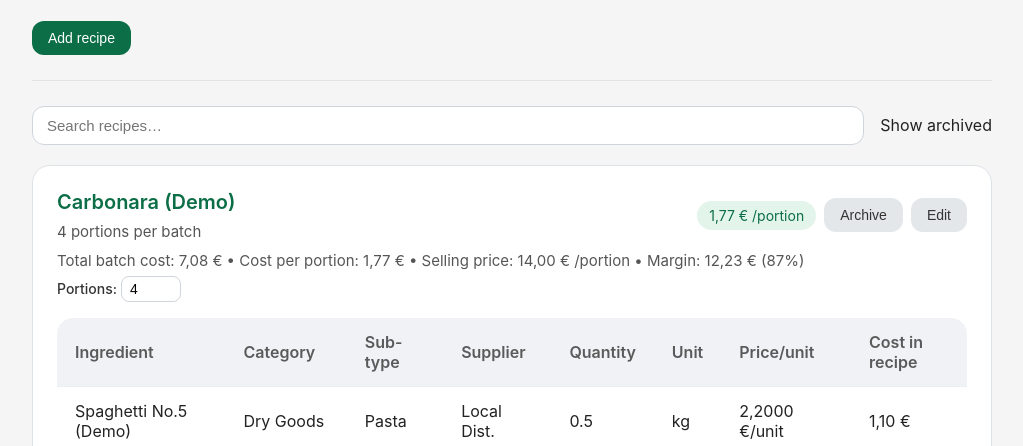
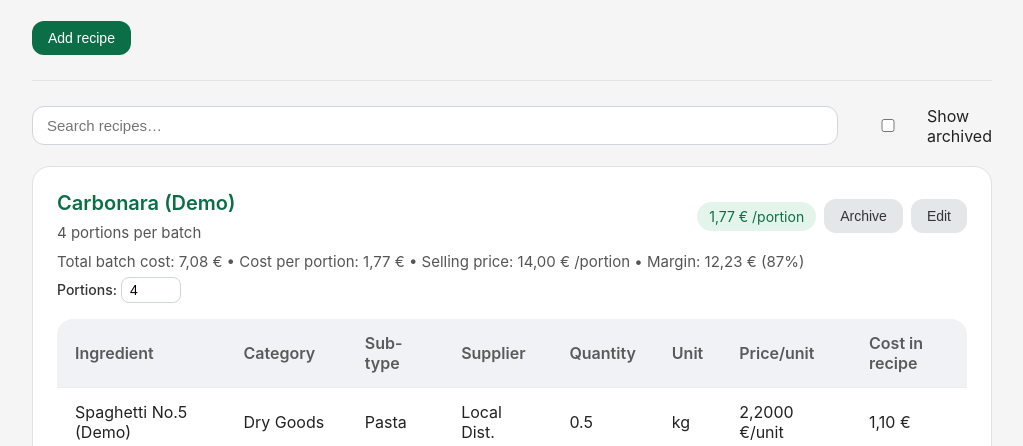
Before and after one commit to TwelveAM/PlateProfit-v2, a plain HTML site: page recipes.html in a window 1280 px wide. Shown: the part 354-800 px from the top of the page, without its empty margins (128-1151 px from the left). Drawn offline with Linux system fonts and the light colour scheme.

Commit message:
Fix show archived toggle and add archive confirmation

```diff
--- a/recipes.html
+++ b/recipes.html
@@ -56,8 +56,9 @@
       <hr />
       <div style="display:flex; flex-wrap:wrap; gap:16px; align-items:center; margin-top:20px;">
         <input id="recipe-search" type="search" style="flex:1; min-width:200px;" data-i18n-placeholder="recipe_search_placeholder" placeholder="Search recipes…" />
-        <label style="display:flex; align-items:center; gap:6px;" data-i18n="show_archived_label">
-          <input type="checkbox" id="show-archived-toggle" /> Show archived
+        <label style="display:flex; align-items:center; gap:6px;">
+          <input type="checkbox" id="show-archived-toggle" />
+          <span data-i18n="show_archived_label">Show archived</span>
         </label>
       </div>
       <div id="recipes-list" class="mt-20"></div>
```
